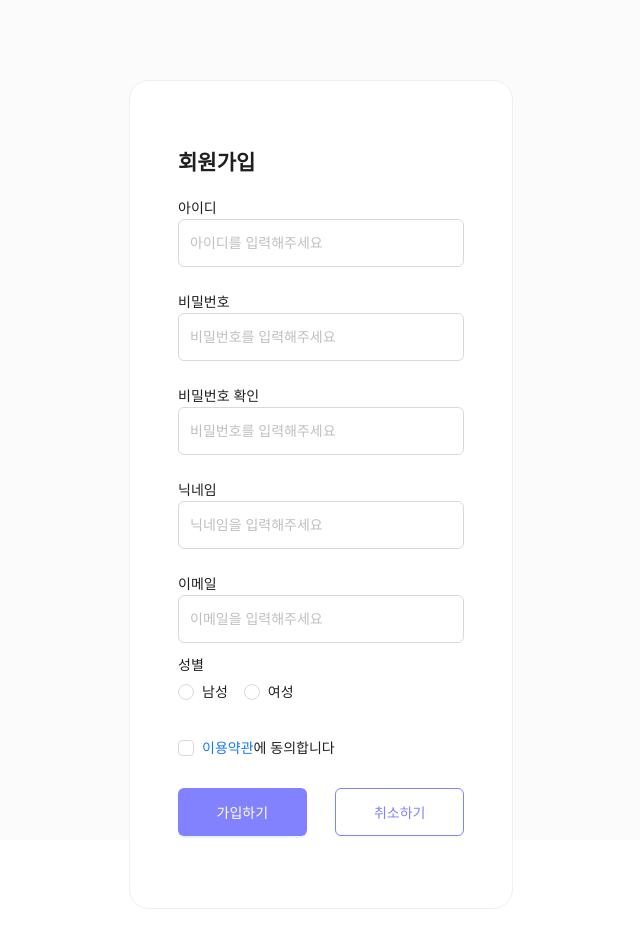
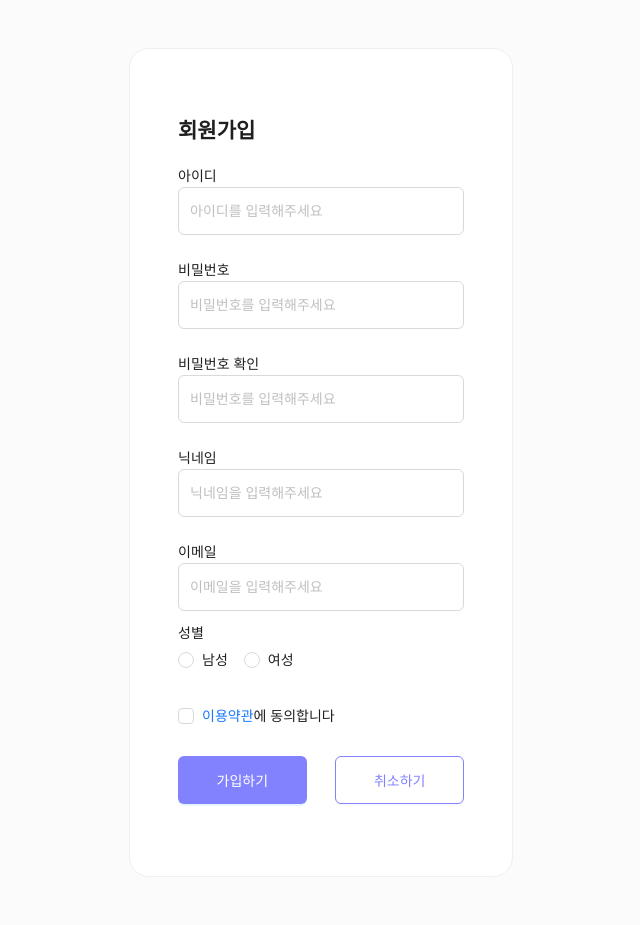
Before and after one commit to jeonjuseong11/gitlab_Mirroring, a React (Create React App) app in the folder highway/: page /signup/student in a window 1280 px wide. Shown: the whole page, without its empty margins (319-959 px from the left). Built offline with nearby package versions, Linux system fonts and the light colour scheme.

Commit message:
CSS : SignUpPage
회원가입 CSS 일부 수정

```diff
--- a/highway/src/styles/SignUpStyle.js
+++ b/highway/src/styles/SignUpStyle.js
@@ -2,14 +2,14 @@ import styled from "styled-components";
 import { Button, Form, Input } from "antd";
 
 export const SignUpWrapper = styled.div`
-  margin: 0;
+  height: 100%;
+  background-color: #fbfbfb;
   height: 100vh;
-  background-color: #fbfbfb;
 `;
 export const SignUpStudentWrapper = styled.div`
   background-color: #fbfbfb;
-  padding-top: 5rem;
-  height: 95vh;
+  padding-top: 3rem;
+  padding-bottom: 3rem;
 `;
 export const SignUpForm = styled(Form)`
   background-color: white;
```
